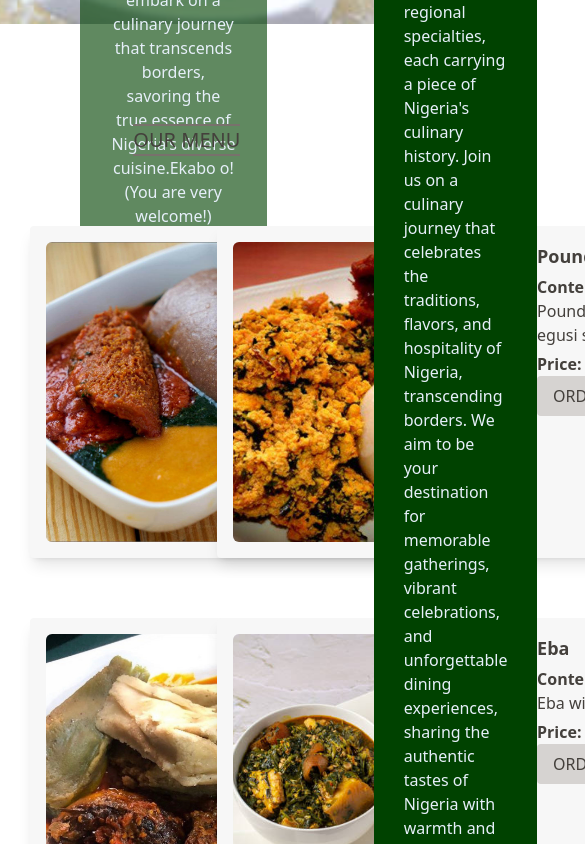
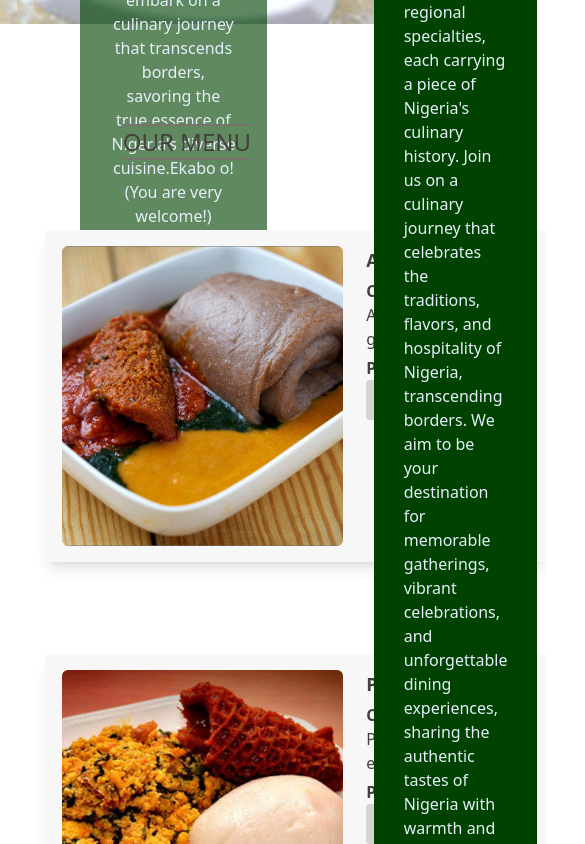
Before and after one commit to KBandipo/Naija-Kitchen-Landpage-with-React, a React (Vite) app: page / in a window 390 px wide. Shown: the part 820-1664 px from the top of the page, 585 px wide, since content can reach past the window. Built offline with nearby package versions, Linux system fonts and the light colour scheme.

Commit message:
Add Responsiveness to the layout to the images in the Menu (15)

```diff
--- a/src/assets/component/Menu.jsx
+++ b/src/assets/component/Menu.jsx
@@ -3,13 +3,13 @@ import Meal from "./Meal";
 function Menu() {
   return (
     <div id="menu">
-      <div className="my-[100px] text-stone-700">
+      <div className="mx-auto my-[100px] max-w-screen-lg px-4 text-stone-700">
         <div className="flex justify-center ">
-          <h1 className="mb-[40px] border-b-2 border-t-2 border-solid border-stone-500 text-center text-xl">
+          <h1 className=" mb-10 border-b-2 border-t-2 border-solid border-stone-500 text-center text-2xl md:mb-16 md:text-4xl">
             OUR MENU
           </h1>
         </div>
-        <div className="grid grid-cols-2">
+        <div className="  grid grid-cols-1 gap-8 md:grid-cols-2 lg:grid-cols-4">
           <Meal
             photoname="/images/amala.jpg"
             photoalt="amala with ewedu and gbediri image"
```
